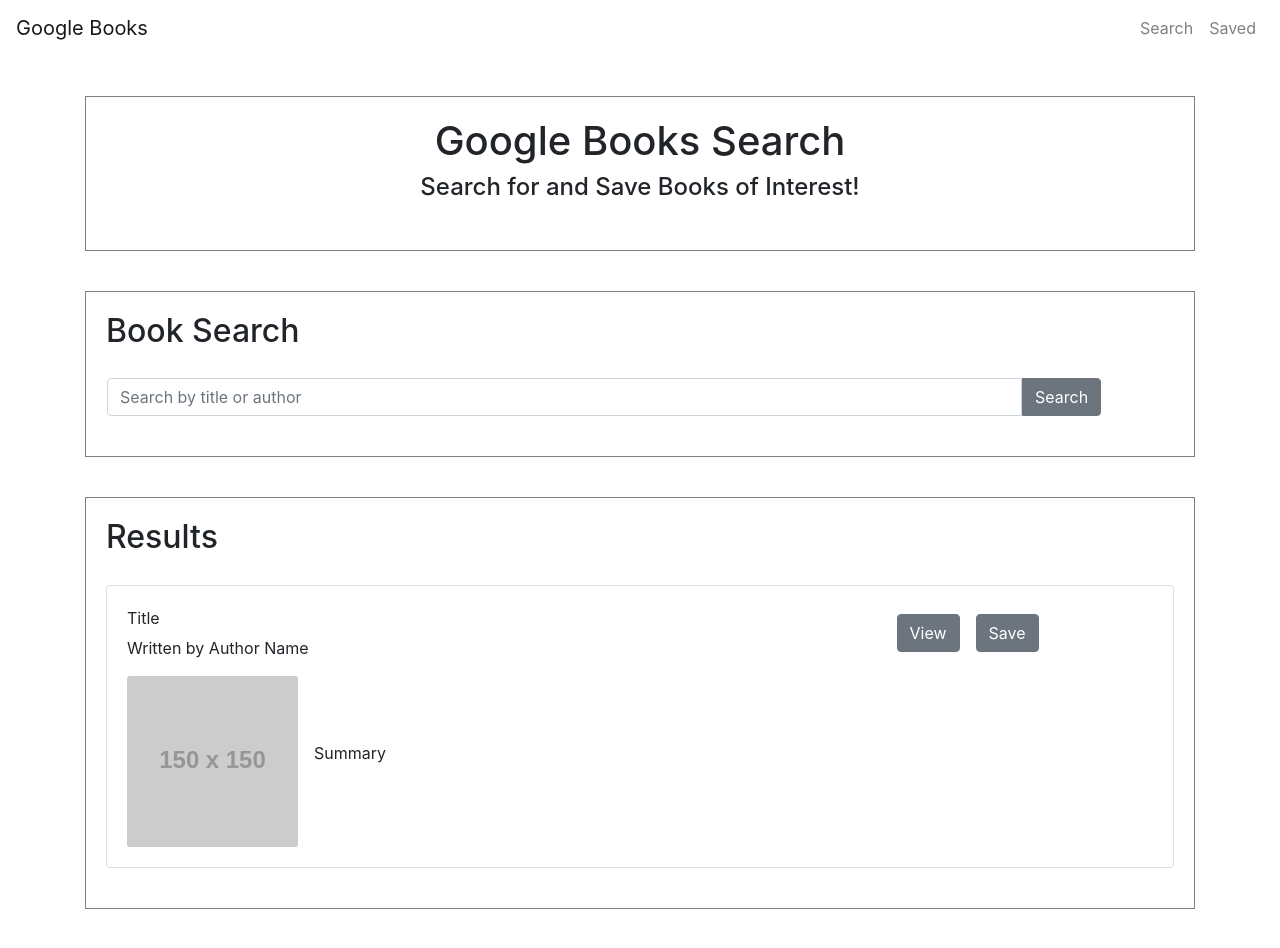
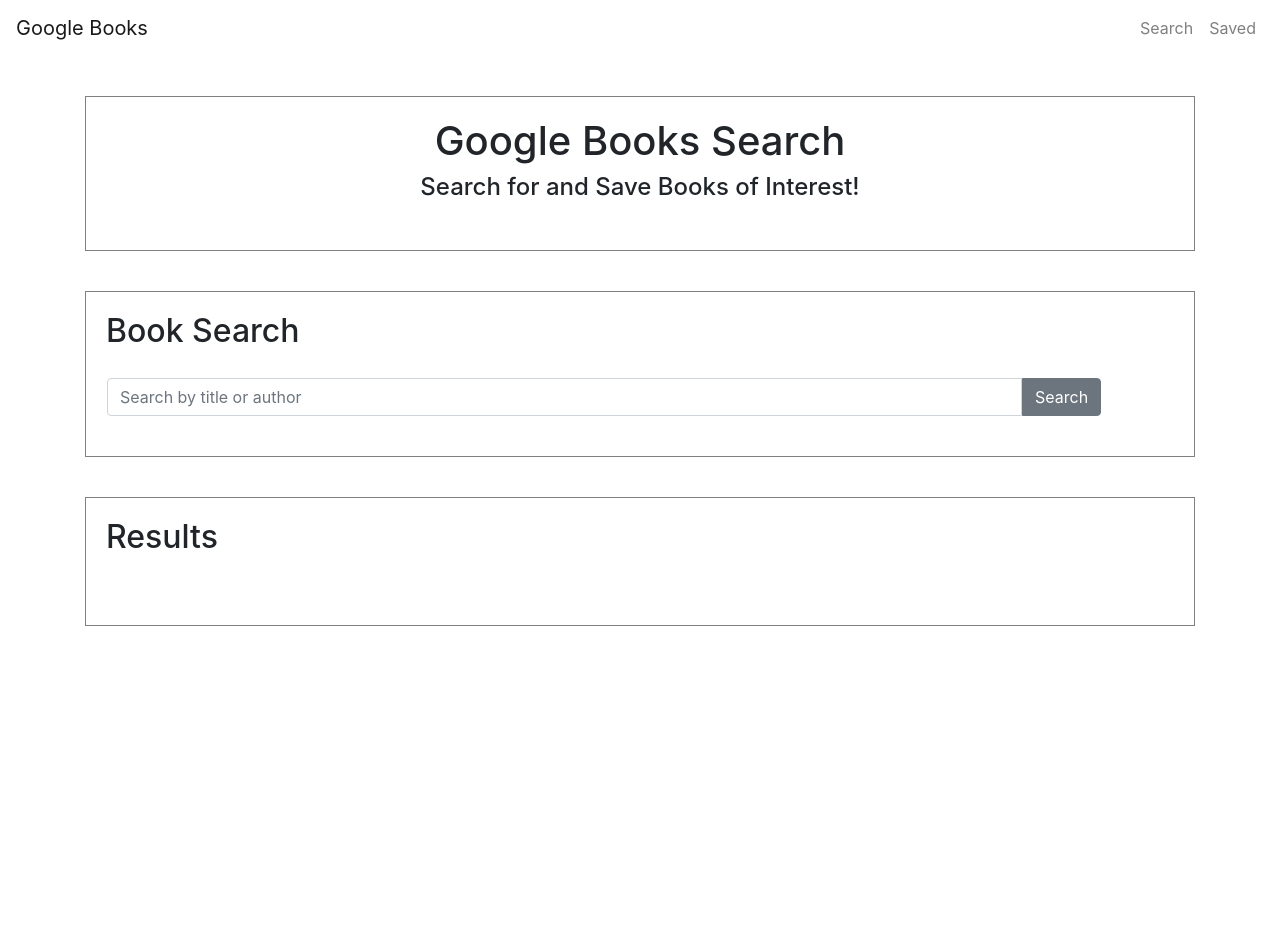
Before and after one commit to jungjungie/Google-Books-Search, a React (Create React App) app in the folder client/: page /search in a window 1280 px wide. After the commit the page ends 800 px from the top, so only its background shows below. Built offline with nearby package versions, Linux system fonts and the light colour scheme.

Commit message:
setup search results to render within Results and BookCard components

```diff
--- a/client/src/components/BookCard/BookCard.js
+++ b/client/src/components/BookCard/BookCard.js
@@ -2,14 +2,14 @@
 import { Row, Col, Card, CardImg, CardText, CardBody, CardTitle, CardSubtitle, Button } from 'reactstrap';
 import "./BookCard.css"
 
-const BookCard = () => {
+const BookCard = props => {
     return (
         <Card>
             <CardBody>
                 <Row className="no-gutters align-items-center">
                     <Col xs="12" md="9">
-                        <CardTitle>Title</CardTitle>
-                        <CardSubtitle>Written by Author Name</CardSubtitle>
+                        <CardTitle>{props.title}</CardTitle>
+                        <CardSubtitle>Written by {props.authors}</CardSubtitle>
                     </Col>
                     <Col xs="12" md="3">
                         <Button>View</Button>
@@ -19,10 +19,10 @@
 
                 <Row className="no-gutters align-items-center">
                     <Col xs="12" md="2">
-                        <CardImg className="mt-3" src="https://via.placeholder.com/150" alt="Card image cap" />
+                        <CardImg className="mt-3" src={props.image} alt="Card image cap" />
                     </Col>
                     <Col xs="12" md="10">
-                        <CardText className="ml-3">Summary</CardText>
+                        <CardText className="ml-3">{props.description}</CardText>
                     </Col>
                 </Row>
             </CardBody>
--- a/client/src/components/Results/Results.js
+++ b/client/src/components/Results/Results.js
@@ -1,12 +1,12 @@
 import React from "react";
 import BookCard from "../BookCard/BookCard";
 
-const Results = () => {
+const Results = props => {
     return (
         <section id="results">
             <h2 className="section-titles">Results</h2>
 
-            <BookCard />
+            {props.children}
         </section>
     )
 }
--- a/client/src/pages/SearchPage.js
+++ b/client/src/pages/SearchPage.js
@@ -1,11 +1,12 @@
-import React, { useState } from "react";
+import React, { useState, useEffect } from "react";
 import SearchBar from "../components/SearchBar/SearchBar";
 import Results from "../components/Results/Results";
+import BookCard from "../components/BookCard/BookCard";
 import API from "../utils/API";
 
 const SearchPage = () => {
     // Setting initial state of search input
-    const [search, setSearch] = useState()
+    const [search, setSearch] = useState("")
 
     // Setting initial state of search results
     const [results, setResults] = useState([])
@@ -48,8 +49,19 @@
                 handleInputChange={handleInputChange}
                 handleFormSubmit={handleFormSubmit}
             />
-            {results.map((item) => <p>{item.title}</p>)}
-            <Results />
+
+            <Results>
+                {results.map((item) =>
+               <BookCard
+                    id={item.key}
+                    title={item.title}
+                    authors={item.authors.join(", ")}
+                    description={item.description}
+                    image={item.image}
+                    link={item.link}
+                />
+                )}
+            </Results>
         </>
     )
 }
```
